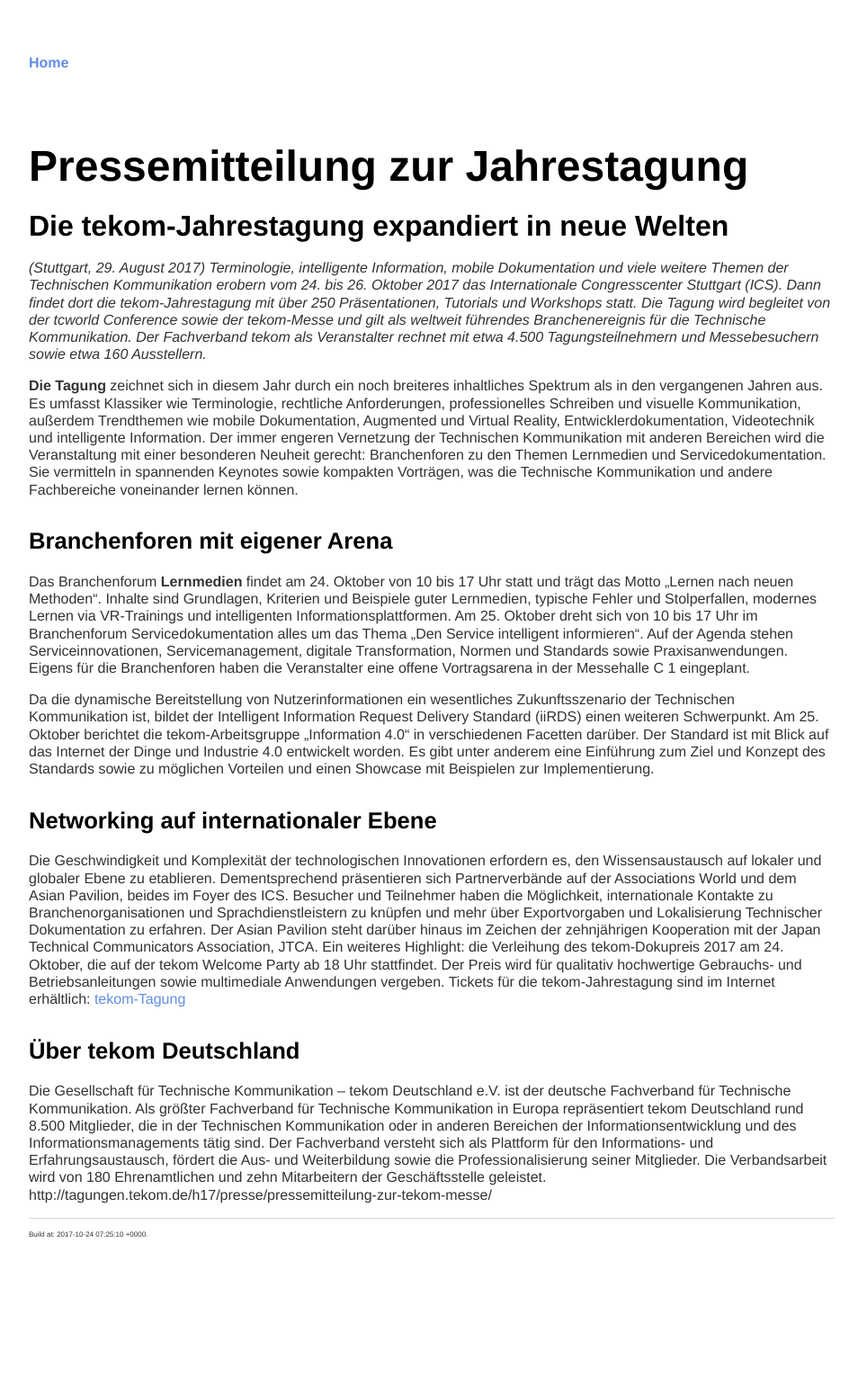
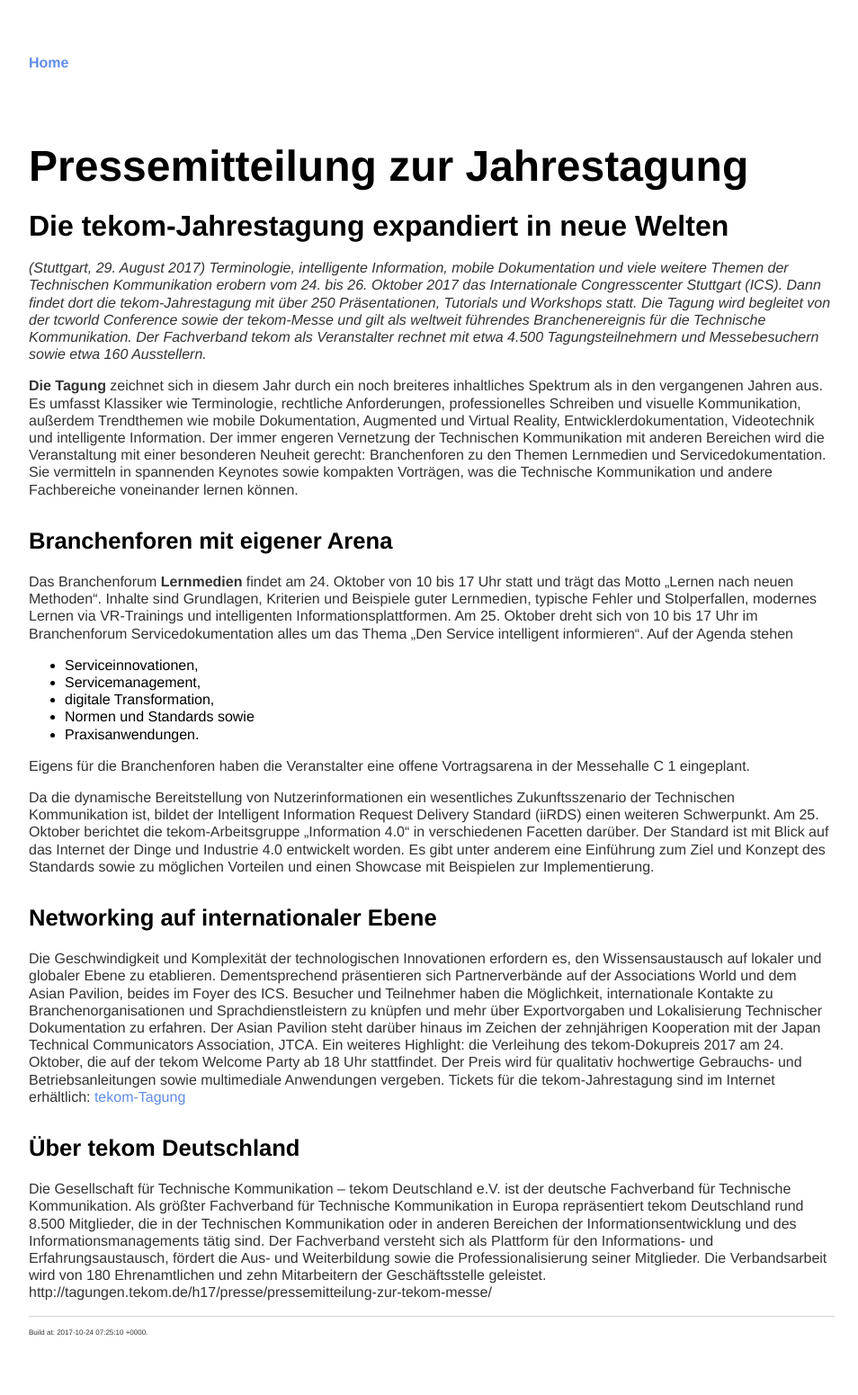
Before and after one commit to parson-AG/tekom2017_markdown_workshop, a Jekyll site: the page built from texte_tekom/Pressemitteilung.md, in a window 1280 px wide. Shown: the whole page at 90% size, without its empty margins (160-1114 px from the left). Built offline with Jekyll 4.4.1, drawn with Linux system fonts in a browser that asks for light colours; our own code applies the rules of GitHub Pages for plain Markdown files; before the commit the page ends 1442 px from its top, so only the background shows below that.

```diff
--- a/texte_tekom/Pressemitteilung.md
+++ b/texte_tekom/Pressemitteilung.md
@@ -23,9 +23,14 @@ Das Branchenforum **Lernmedien** findet am 24. Oktober von 10 bis 17 Uhr statt u
 Motto „Lernen nach neuen Methoden“. Inhalte sind Grundlagen, Kriterien und Beispiele guter Lernmedien,
 typische Fehler und Stolperfallen, modernes Lernen via VR-Trainings und intelligenten Informationsplattformen.
 Am 25. Oktober dreht sich von 10 bis 17 Uhr im Branchenforum Servicedokumentation alles um das Thema
-„Den Service intelligent informieren“. Auf der Agenda stehen Serviceinnovationen, Servicemanagement,
-digitale Transformation, Normen und Standards sowie Praxisanwendungen. Eigens für die Branchenforen
-haben die Veranstalter eine offene Vortragsarena in der Messehalle C 1 eingeplant.
+„Den Service intelligent informieren“. Auf der Agenda stehen
+* Serviceinnovationen,
+* Servicemanagement,
+* digitale Transformation,
+* Normen und Standards sowie
+* Praxisanwendungen.
+
+Eigens für die Branchenforen haben die Veranstalter eine offene Vortragsarena in der Messehalle C 1 eingeplant.
 
 Da die dynamische Bereitstellung von Nutzerinformationen ein wesentliches Zukunftsszenario der
 Technischen Kommunikation ist, bildet der Intelligent Information Request Delivery Standard (iiRDS)
```
